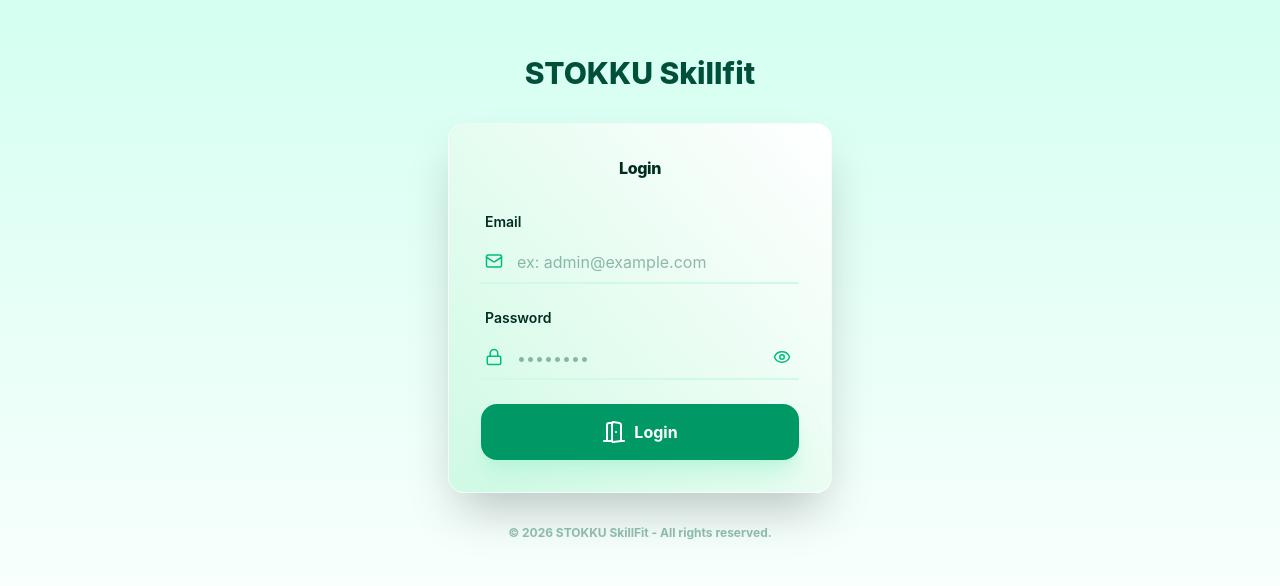
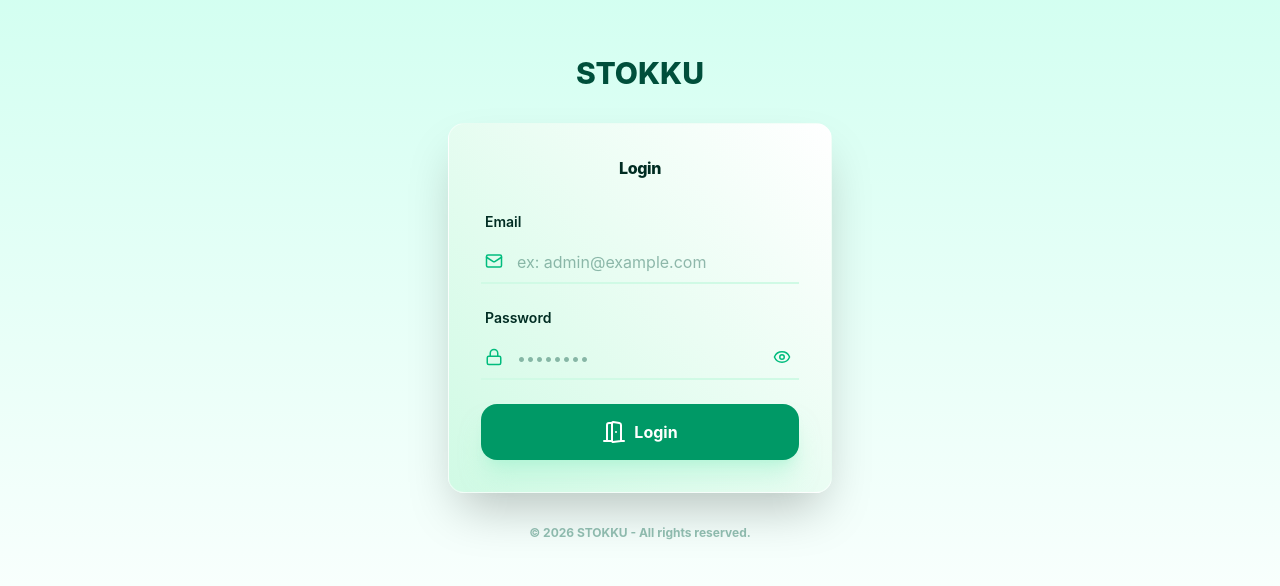
Before and after one commit to zee-mora/STOKKU, a React (Vite) app in the folder frontend/: page /login in a window 1280 px wide. Shown: the part 102-688 px from the top of the page. Built offline with nearby package versions, Linux system fonts and the light colour scheme; no server answers.

Commit message:
perbaikan minor view

```diff
--- a/frontend/src/pages/Login/index.tsx
+++ b/frontend/src/pages/Login/index.tsx
@@ -18,7 +18,7 @@ const LoginPage: React.FC = () => {
 		<div className="login-bg font-sans min-h-screen flex items-center justify-center p-4">
 			<div className="w-sm max-w-md">
 				<div className="flex items-center justify-center">
-					<h1 className="text-3xl font-extrabold text-emerald-900 mb-8">STOKKU Skillfit</h1>
+					<h1 className="text-3xl font-extrabold text-emerald-900 mb-8">STOKKU  </h1>
 				</div>
 				<div className="bg-linear-230 from-white to-emerald-100 backdrop-blur-md p-8 rounded-2xl shadow-2xl border border-white/50">
 					<div className='text-center mb-8'>
@@ -81,7 +81,7 @@ const LoginPage: React.FC = () => {
 						</button>
 					</form>
 				</div>
-				<p className="text-center text-emerald-800/40 text-xs mt-8 font-bold">&copy; 2026 STOKKU SkillFit - All rights reserved.</p>
+				<p className="text-center text-emerald-800/40 text-xs mt-8 font-bold">&copy; 2026 STOKKU   - All rights reserved.</p>
 			</div>
 		</div>
 	);
```
